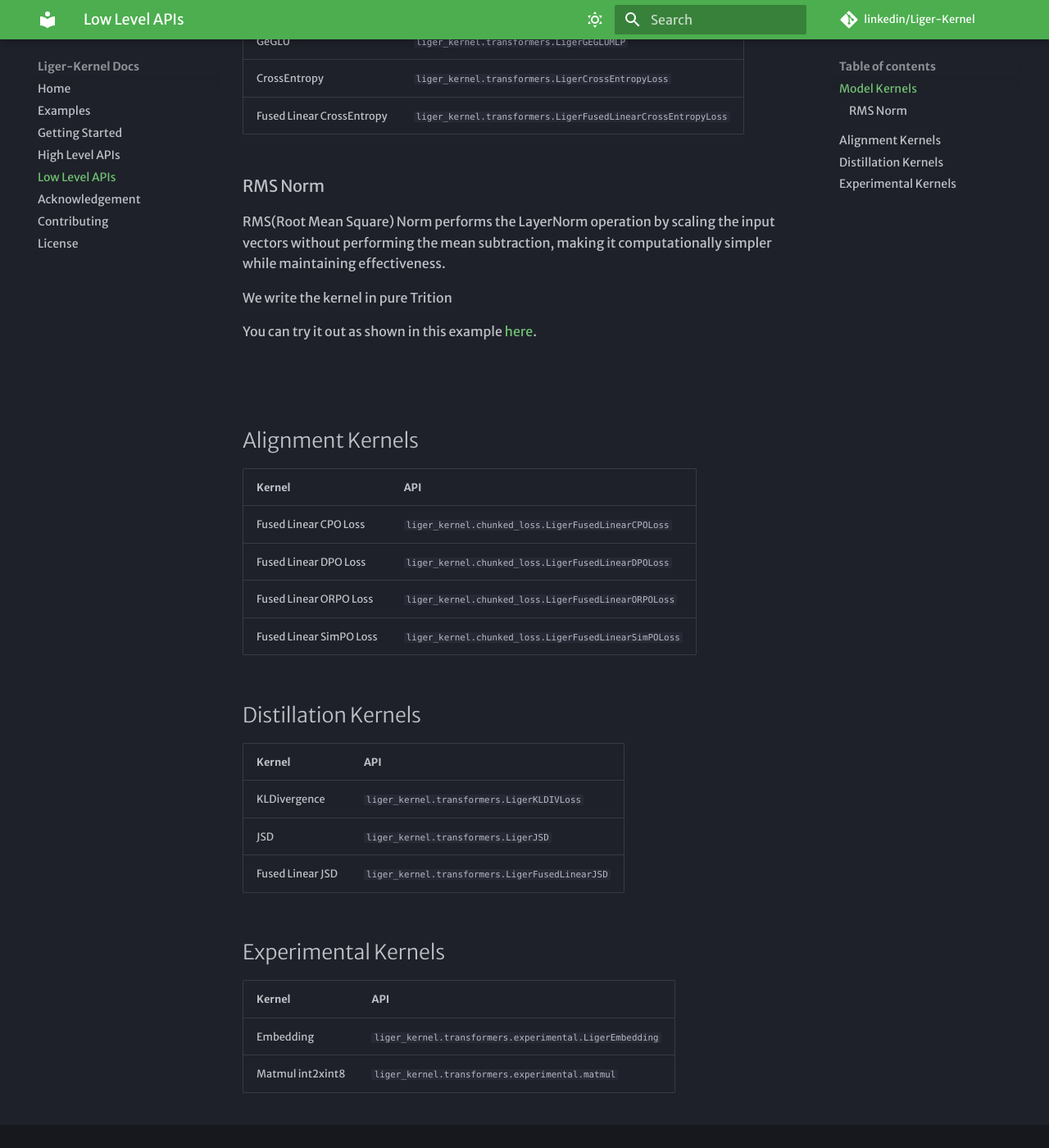
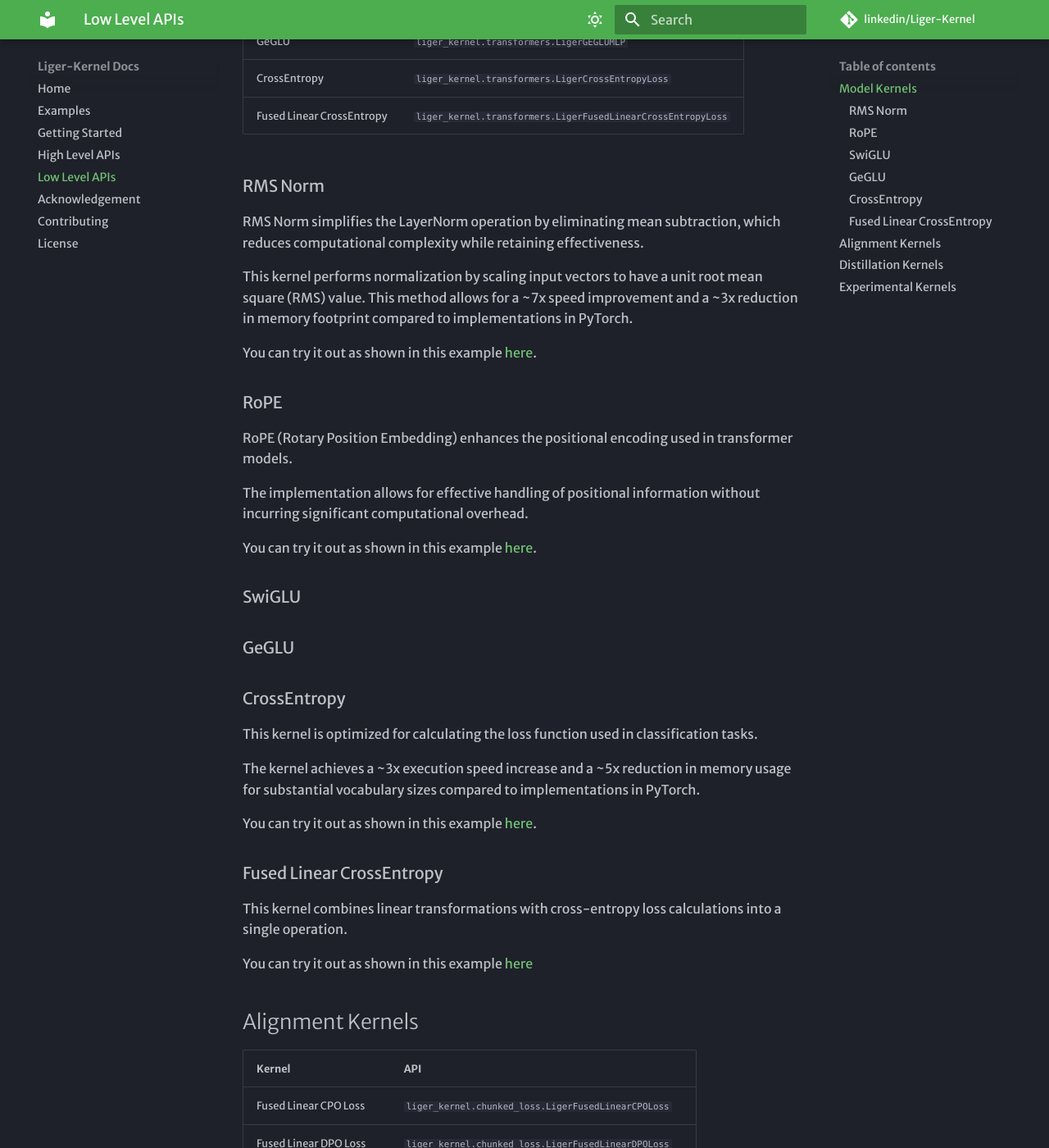
Before and after one commit to linkedin/Liger-Kernel, an MkDocs documentation site: the page built from docs/Low-Level-APIs.md, in a window 1280 px wide and 1400 px high, scrolled down 431 px. Shown: the whole window at 82% size. Built offline with MkDocs 1.6.1 and Material for MkDocs 9.7.7, drawn with Linux system fonts in a browser that asks for light colours; some web fonts are replaced; comment, search, counter and statistics services are not loaded.

Commit message:
Update docs for low-level-APIs.

```diff
--- a/docs/Low-Level-APIs.md
+++ b/docs/Low-Level-APIs.md
@@ -12,13 +12,38 @@
 
 ### RMS Norm
 
-RMS(Root Mean Square) Norm performs the LayerNorm operation by scaling the input vectors without performing the mean subtraction, making it computationally simpler while maintaining effectiveness.
+RMS Norm simplifies the LayerNorm operation by eliminating mean subtraction, which reduces computational complexity while retaining effectiveness.
 
-We write the kernel in pure Trition
+This kernel performs normalization by scaling input vectors to have a unit root mean square (RMS) value. This method allows for a ~7x speed improvement and a ~3x reduction in memory footprint compared to
+implementations in PyTorch.
 
 You can try it out as shown in this example [here](https://colab.research.google.com/drive/1CQYhul7MVG5F0gmqTBbx1O1HgolPgF0M?usp=sharing).
 
-###
+### RoPE
+
+RoPE (Rotary Position Embedding) enhances the positional encoding used in transformer models.
+
+The implementation allows for effective handling of positional information without incurring significant computational overhead.
+
+You can try it out as shown in this example [here](https://colab.research.google.com/drive/1llnAdo0hc9FpxYRRnjih0l066NCp7Ylu?usp=sharing).
+
+### SwiGLU
+
+### GeGLU
+
+### CrossEntropy
+
+This kernel is optimized for calculating the loss function used in classification tasks.
+
+The  kernel achieves a ~3x execution speed increase and a ~5x reduction in memory usage for substantial vocabulary sizes compared to implementations in PyTorch.
+
+You can try it out as shown in this example [here](https://colab.research.google.com/drive/1WgaU_cmaxVzx8PcdKB5P9yHB6_WyGd4T?usp=sharing).
+
+### Fused Linear CrossEntropy
+
+This kernel combines linear transformations with cross-entropy loss calculations into a single operation.
+
+You can try it out as shown in this example [here](https://colab.research.google.com/drive/1Z2QtvaIiLm5MWOs7X6ZPS1MN3hcIJFbj?usp=sharing)
 
 ## Alignment Kernels
 
```
